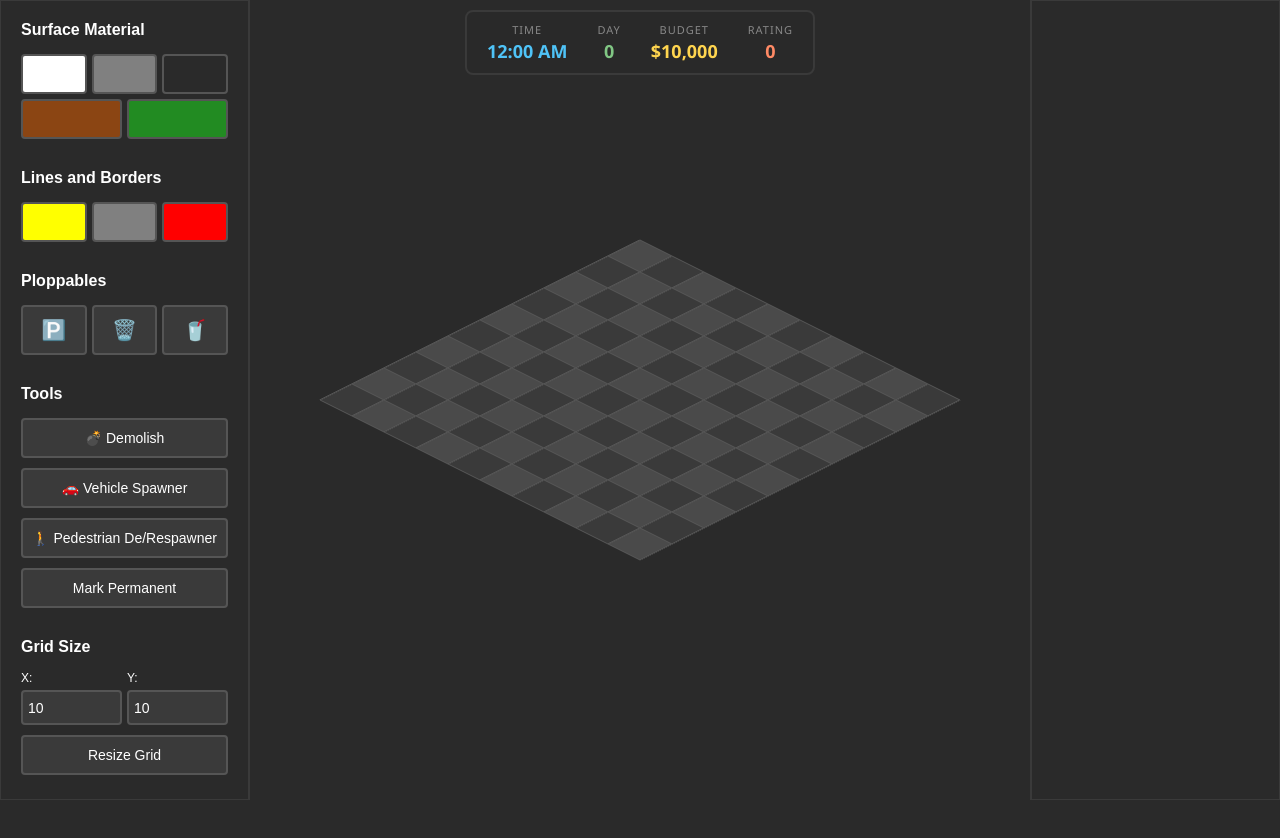
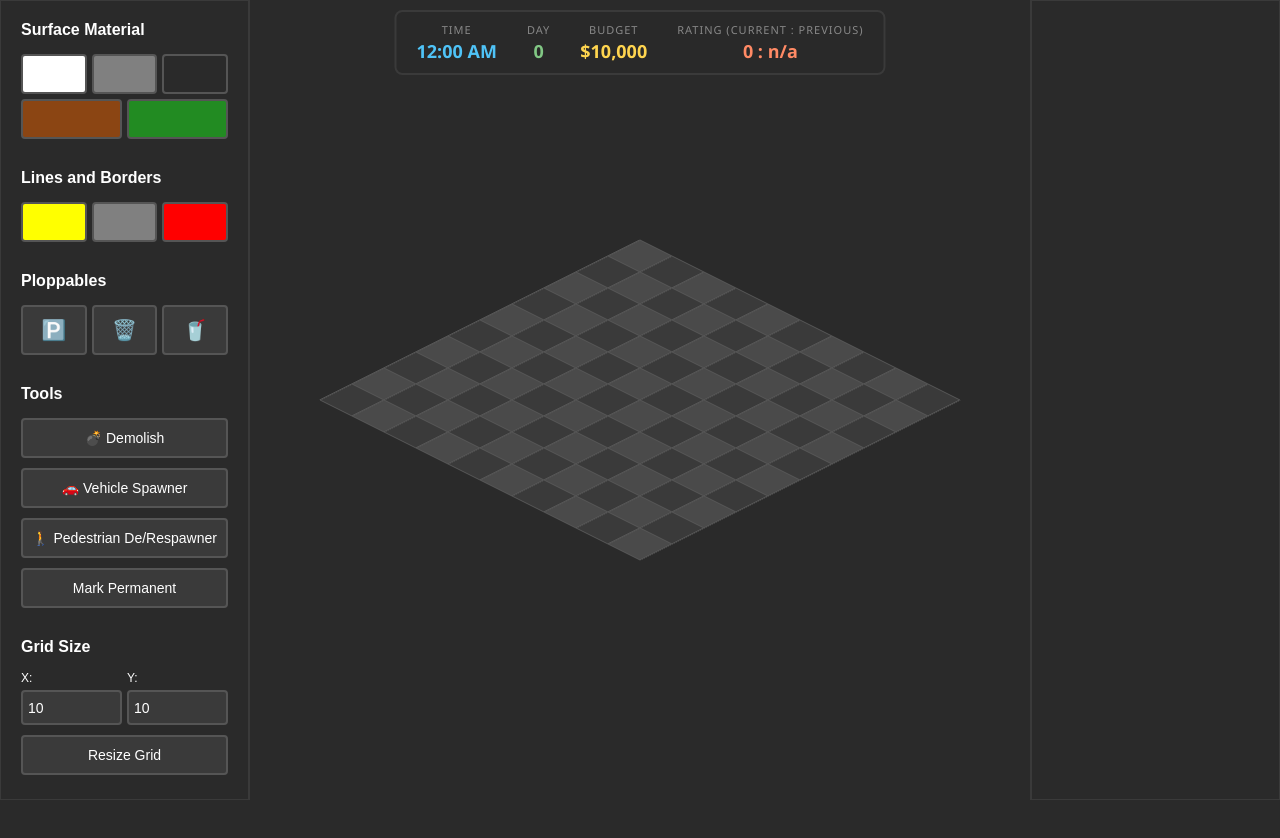
Before and after one commit to straubmike/parking-lot-tycoon, a website built with Vite: page index.html in a window 1280 px wide. Shown: the top 838 px of the page. Built offline with nearby package versions, Linux system fonts and the light colour scheme; animation ran at ten frames a second.

Commit message:
small change to ratings display

```diff
--- a/index.html
+++ b/index.html
@@ -236,7 +236,7 @@
                 <span id="game-budget" class="stat-value">$10,000</span>
             </div>
             <div class="stat-item">
-                <span class="stat-label">Rating</span>
+                <span class="stat-label">Rating (Current : Previous)</span>
                 <span id="game-rating" class="stat-value">--</span>
             </div>
         </div>
--- a/src/core/BaseGameplayScene.ts
+++ b/src/core/BaseGameplayScene.ts
@@ -9,7 +9,7 @@ import { PathfindingUtilities } from '@/utils/PathfindingUtilities';
 import { VehicleSystem } from '@/systems/VehicleSystem';
 import { PedestrianSystem } from '@/systems/PedestrianSystem';
 import { GameSystems } from './GameSystems';
-import { Ploppable, CellData } from '@/types';
+import { Ploppable } from '@/types';
 
 /**
  * BaseGameplayScene - Base class for gameplay scenes (dev mode, challenges, etc.)
@@ -259,7 +259,10 @@ export abstract class BaseGameplayScene extends Phaser.Scene {
     }
     if (ratingEl) {
       const current = GameSystems.rating.getCurrentRating();
-      ratingEl.textContent = current.toFixed(0);
+      const currentDay = GameSystems.time.getCurrentDay();
+      const previous = currentDay === 0 ? null : GameSystems.rating.getPreviousDayRating();
+      const previousDisplay = previous === null ? 'n/a' : previous.toFixed(0);
+      ratingEl.textContent = `${current.toFixed(0)} : ${previousDisplay}`;
     }
   }
 
```
